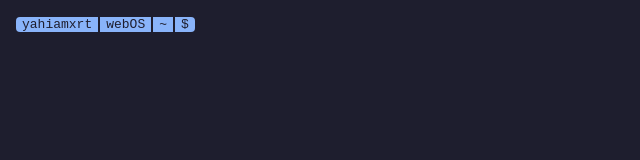
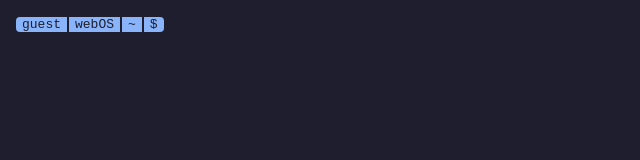
Before and after one commit to YahiaMXRT/webOS-Fake_Updated, a website: page shell.html in a window 1280 px wide. Shown: the full height of the page, 0-640 px from the left. Drawn offline with Linux system fonts and the light colour scheme.

Commit message:
Commit-Added better terminal

```diff
--- a/shell.html
+++ b/shell.html
@@ -3,7 +3,7 @@
 <head>
   <meta charset="UTF-8" />
   <meta name="viewport" content="width=device-width, initial-scale=1.0" />
-  <title>Yahia Shell</title>
+  <title>YahiaShell Terminal</title>
   <style>
     body {
       margin: 0;
@@ -60,41 +60,38 @@
 
   <script>
     const terminal = document.getElementById('terminal');
+    const username = localStorage.getItem('username') || 'guest';
+
     const commands = {
-      help: "Available commands: help, clear, echo, time, date, whoami, fakeip, yahia, about, commands, exit, pwd, ls, cd, mkdir, rmdir, touch, rm, cat, say, open, close, status, random, matrix, version, calc, ping, kill, fork, sleep, cowsay, moo, debug, alert, warning, load, reload, info, user",
-      clear: () => {
-        terminal.innerHTML = '';
-        newPrompt();
-        return '';
-      },
+      help: () => Object.keys(commands).join(', '),
+      clear: () => { terminal.innerHTML = ''; newPrompt(); return ''; },
       echo: (args) => args.join(' '),
       time: () => new Date().toLocaleTimeString(),
       date: () => new Date().toLocaleDateString(),
-      whoami: () => "yahiamxrt@webOS",
+      whoami: () => `${username}@webOS`,
       fakeip: () => "192.168.1." + Math.floor(Math.random() * 255),
       yahia: () => "Yahia is the best dev!",
-      about: () => "YahiaShell v1.0 - a fake terminal for fun!",
-      commands: () => Object.keys(commands).join(', '),
-      exit: () => "Closing shell... (not really)",
-      pwd: () => "/home/yahia",
+      about: () => "YahiaShell v2.0 - a fake terminal by Yahia!",
+      exit: () => "Session ended.",
+      pwd: () => "/home/" + username,
       ls: () => "Documents  Downloads  Music  Projects",
-      cd: () => "Changed directory (not really)",
+      cd: () => "Changed directory.",
       mkdir: () => "Directory created!",
       rmdir: () => "Directory removed!",
       touch: () => "File created!",
       rm: () => "File deleted!",
-      cat: () => "Meow! (file content goes here)",
+      cat: () => "Meow! (file content simulated)",
       say: (args) => `You said: ${args.join(' ')}`,
       open: () => "Opening window...",
       close: () => "Window closed.",
       status: () => "All systems functional.",
       random: () => Math.floor(Math.random() * 1000).toString(),
       matrix: () => "Wake up, Neo...",
-      version: () => "YahiaShell v1.0",
+      version: () => "YahiaShell v2.0",
       calc: (args) => {
         try {
           return eval(args.join(' '));
-        } catch (e) {
+        } catch {
           return "Error in calculation";
         }
       },
@@ -104,13 +101,46 @@
       sleep: () => "Zzzzz...",
       cowsay: () => "< cow > Moo~",
       moo: () => "Moooooooooo~",
-      debug: () => "Debug mode: ON",
       alert: () => alert("Fake alert!"),
       warning: () => "⚠ Warning: Fake terminal detected!",
-      load: () => "Loading... done!",
       reload: () => location.reload(),
       info: () => navigator.userAgent,
-      user: () => "YahiaUser01",
+      user: () => username,
+
+      // 🆕 Extra Fun & Fake Commands
+      games: () => "Installed: Snake, Pong, YahiaClicker",
+      snake: () => "Launching Snake... (just kidding)",
+      pong: () => "Pong is under construction.",
+      yahiaclicker: () => "YahiaClicker.exe not found.",
+      troll: () => "You have been trolled!",
+      sudo: () => "You are not in the sudoers file. This incident will be reported.",
+      hack: () => "Connecting to NASA... Hacked! ✅",
+      dance: () => "🕺 Yahia is dancing...",
+      glitch: () => "System glitch simulated!",
+      virus: () => "💀 YahiaShell has encountered a fake virus.",
+      netstat: () => "Active connections: 127.0.0.1",
+      portscan: () => "Scanning ports... All open. (haha)",
+      theme: () => "Current theme: YahiaDark™",
+      prank: () => "Pranking system...",
+      reboot: () => "Rebooting YahiaShell... (jk)",
+      crash: () => "System crashed! 💥 Just kidding!",
+      login: () => `Logged in as ${username}`,
+      logout: () => "User logged out.",
+      uptime: () => `${Math.floor(Math.random()*999)} hours`,
+      weather: () => "Alexandria: Sunny 🌞 30°C",
+      battery: () => "Battery: 69%",
+      internet: () => "Connected to YahiaWiFi",
+      who: () => "You are Yahia. Yes. You.",
+      scan: () => "Scanning system... All clean.",
+      nuke: () => "💣 Launching nuke in 3...2...1... Cancelled!",
+      ascii: () => "¯\\_(ツ)_/¯",
+      color: () => "Changing terminal color... done!",
+      print: (args) => "🖨️ " + args.join(' '),
+      beep: () => {},
+      laugh: () => "😂",
+      danceparty: () => "🎉 Yahia dance party activated!",
+      matrixify: () => "Welcome to the Matrix...",
+      yahiaOS: () => "Welcome to YahiaOS 3000",
     };
 
     function newPrompt() {
@@ -120,7 +150,7 @@
       const prompt = document.createElement('div');
       prompt.className = 'prompt';
       prompt.innerHTML = `
-        <span class="segment">yahiamxrt</span>
+        <span class="segment">${username}</span>
         <span class="segment">webOS</span>
         <span class="segment">~</span>
         <span class="segment">$</span>
@@ -155,12 +185,9 @@
       input.focus();
     }
 
-    newPrompt();
     window.addEventListener("load", () => {
-        const input = document.querySelector(".input-line input");
-        if (input) input.focus();
+      newPrompt();
     });
-
   </script>
 </body>
 </html>
```
Also changed, not shown: script.js (+22 -0 lines).
